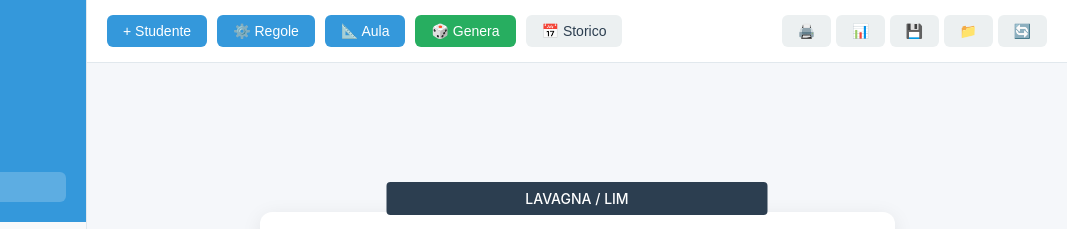
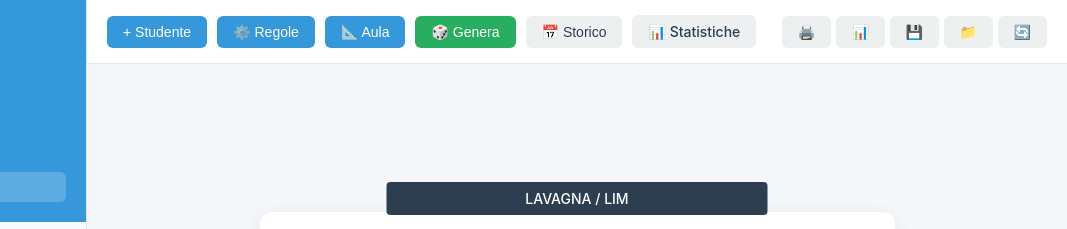
Before and after one commit to AnanassoMalvagio/prova, a plain HTML site: page index.html in a window 1280 px wide. Shown: the top 229 px of the page, 213-1280 px from the left. Drawn offline with Linux system fonts and the light colour scheme.

Commit message:
Update index.html

```diff
--- a/index.html
+++ b/index.html
@@ -1352,6 +1352,7 @@
                     <button class="btn btn-secondary" onclick="showHistoryModal()">
                         📅 Storico
                     </button>
+                    <a href="stats.html" target="_blank" class="btn btn-secondary" style="text-decoration: none;">📊 Statistiche</a>
                 </div>
                 <div>
                     <button class="btn btn-secondary" onclick="printSeating()">
```
